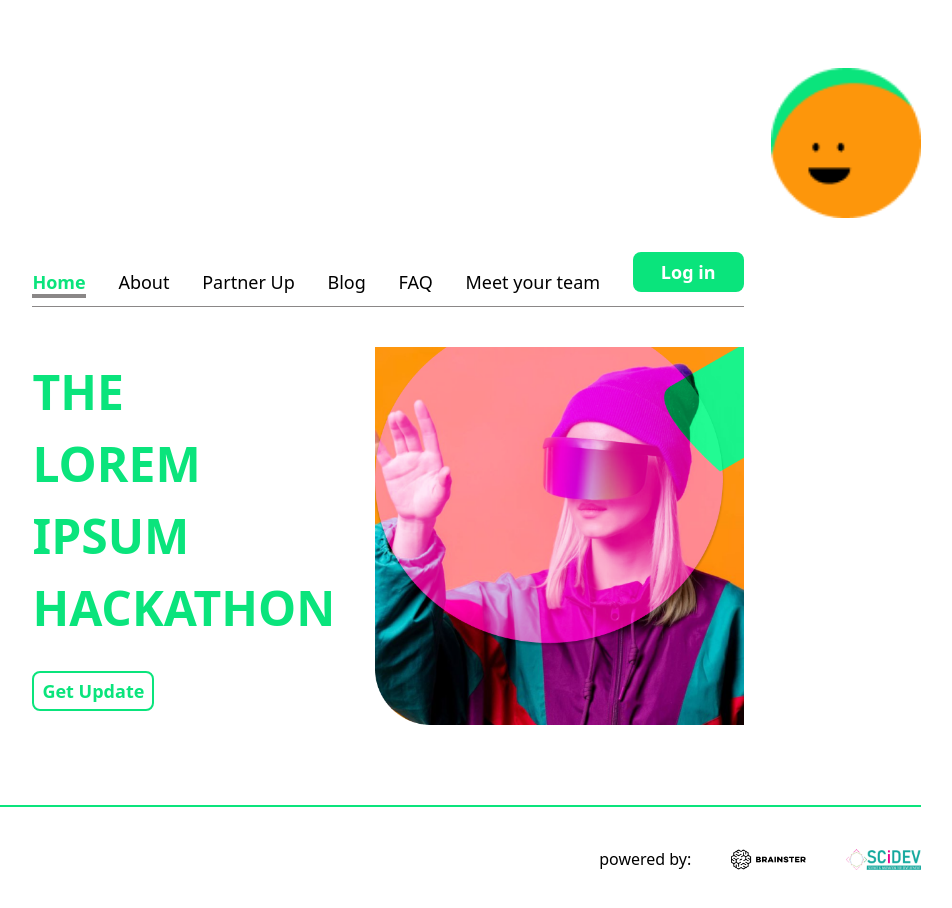
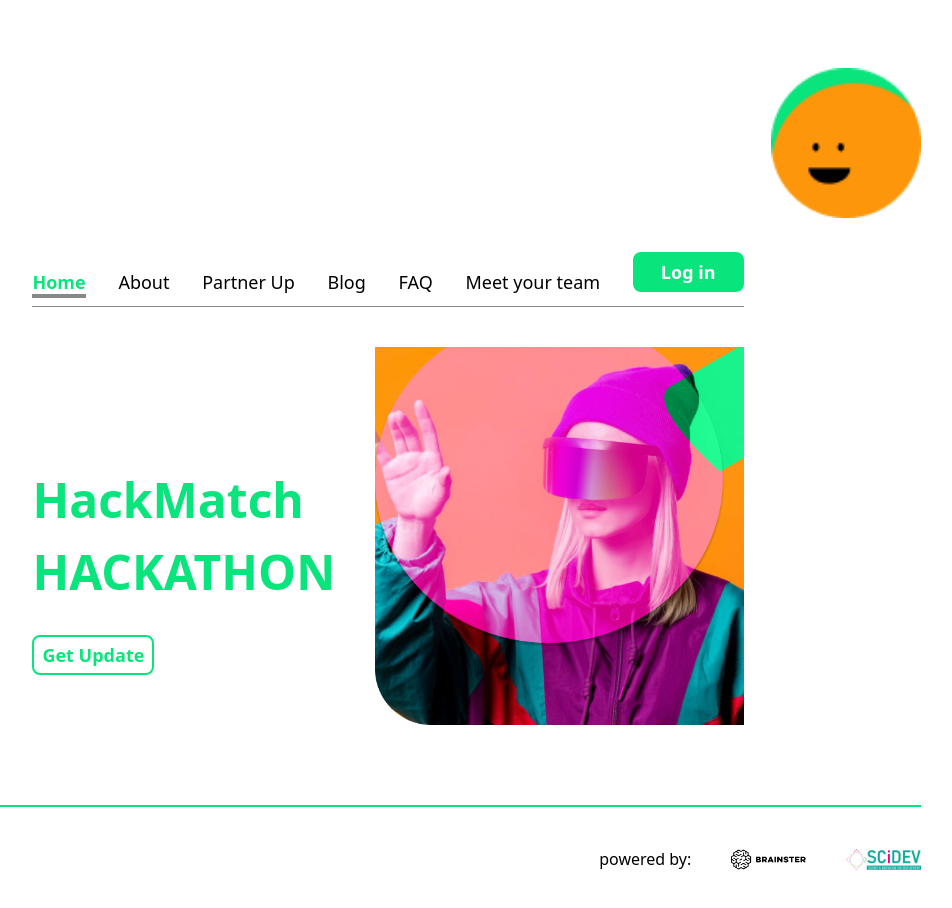
Before and after one commit to angov-vangel/hakaton, a Next.js app: page / in a window 1280 px wide. Shown: the top 908 px of the page, without its empty margins (252-1204 px from the left). Built offline with nearby package versions, Linux system fonts and the light colour scheme.

Commit message:
name changed

```diff
--- a/components/Home.tsx
+++ b/components/Home.tsx
@@ -109,7 +109,7 @@ export default function Home() {
         <div className="flex justify-between items-center py-10 gap-10 w-8/12 mx-auto ">
           <div className="text-[#0AE47C] font-bold text-5xl leading-normal flex flex-col">
             <h1>
-              THE<br></br> LOREM IPSUM<br></br>
+              <br></br> HackMatch<br></br>
               HACKATHON
             </h1>
             <div>
--- a/components/UserFormRegister.tsx
+++ b/components/UserFormRegister.tsx
@@ -42,7 +42,7 @@ const RegistrationForm = () => {
     try {
       setSubmitting(true);
       setServerError("");
-      const response = await axios.post("/api/registration", {
+      const response = await axios.post("https://mimica-kuzmanovska.sharedwithexpose.com/api/registrations", {
         ...data,
       });
       console.log(response.data);
```
